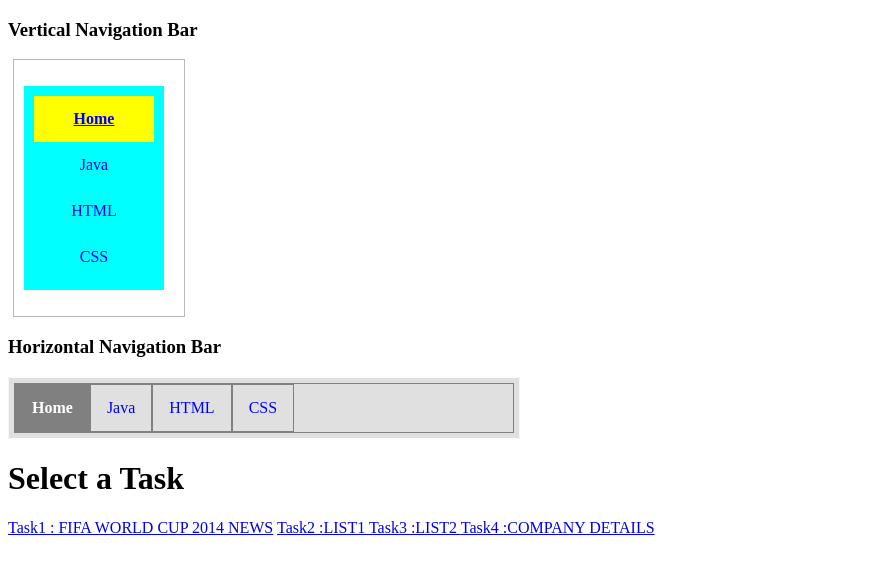
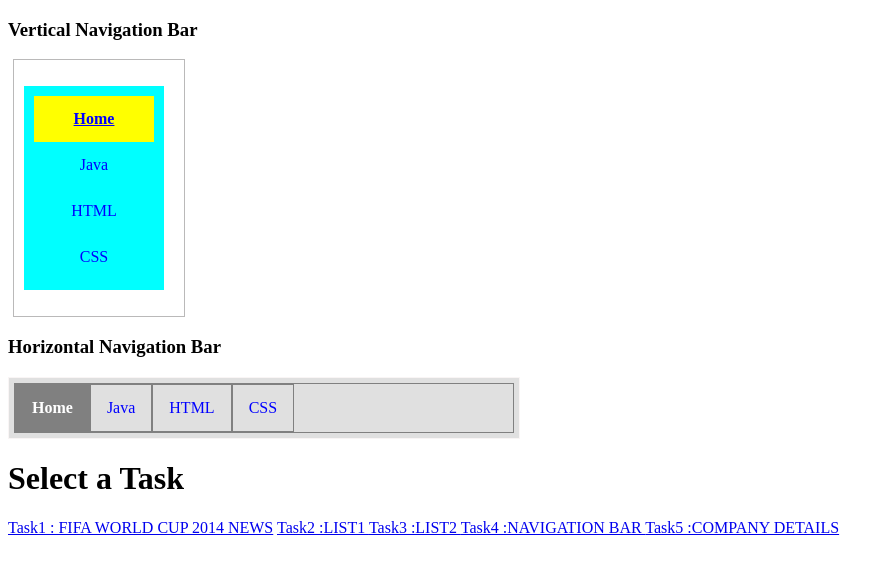
Before and after one commit to khyathi-2006/assignment-5, a plain HTML site: page index.html in a window 1280 px wide. Shown: the whole page, without its empty margins (0-895 px from the left). Drawn offline with Linux system fonts and the light colour scheme.

Commit message:
Update index.html

```diff
--- a/index.html
+++ b/index.html
@@ -55,7 +55,8 @@
     <a href="Task1.html" class="task">Task1 : FIFA WORLD CUP 2014 NEWS</a>
     <a href="Task2.html" class="task">Task2 :LIST1 </a>
     <a href="Task3.html" class="task">Task3 :LIST2 </a>
-    <a href="Task4.html" class="task" target="_blank">Task4 :COMPANY DETAILS </a>
+    <a href="Task4.html" class="task">Task4 :NAVIGATION BAR </a>
+    <a href="Task5.html" class="task" target="_blank">Task5 :COMPANY DETAILS </a>
 </div>
 </body>
 
```
